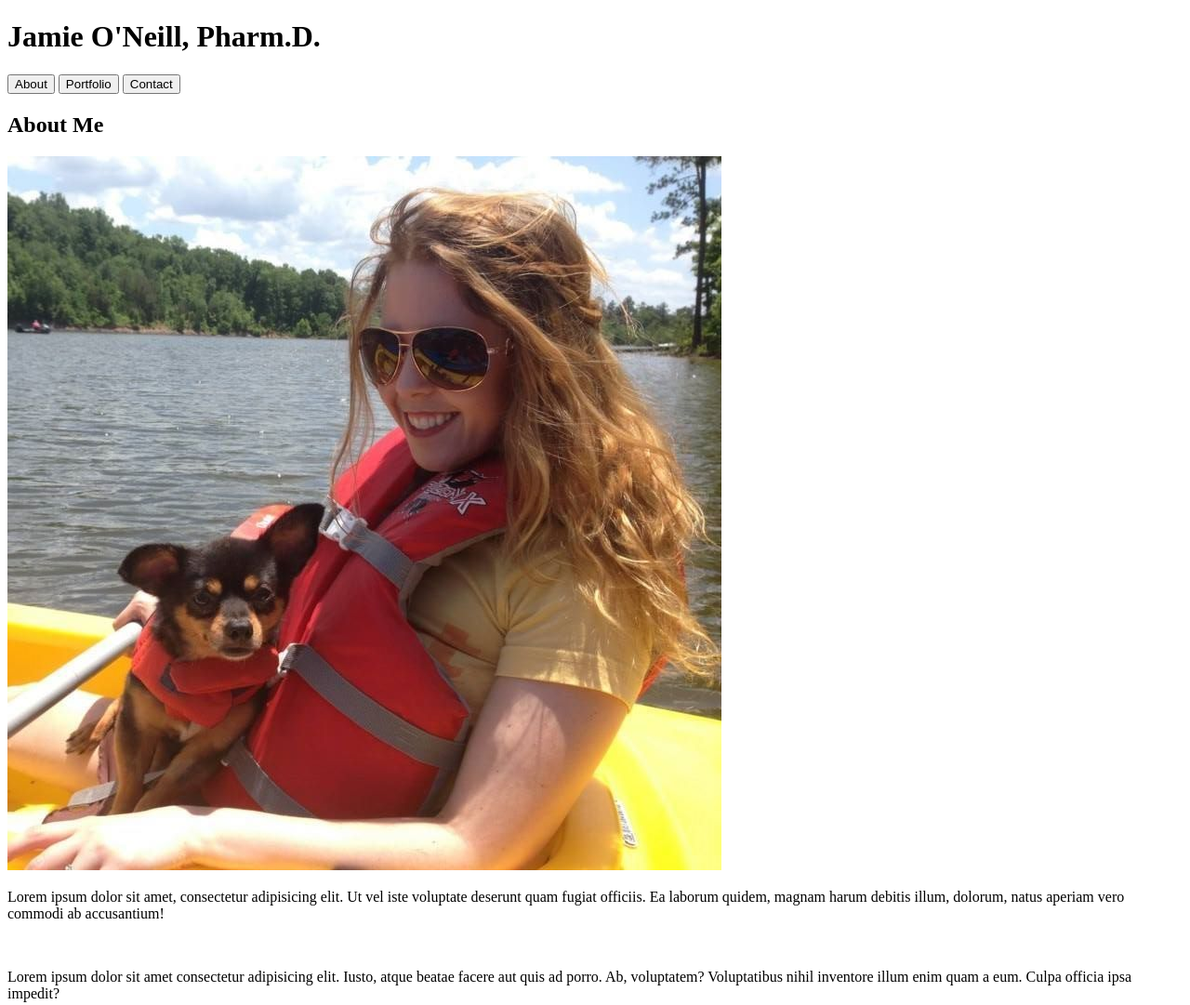
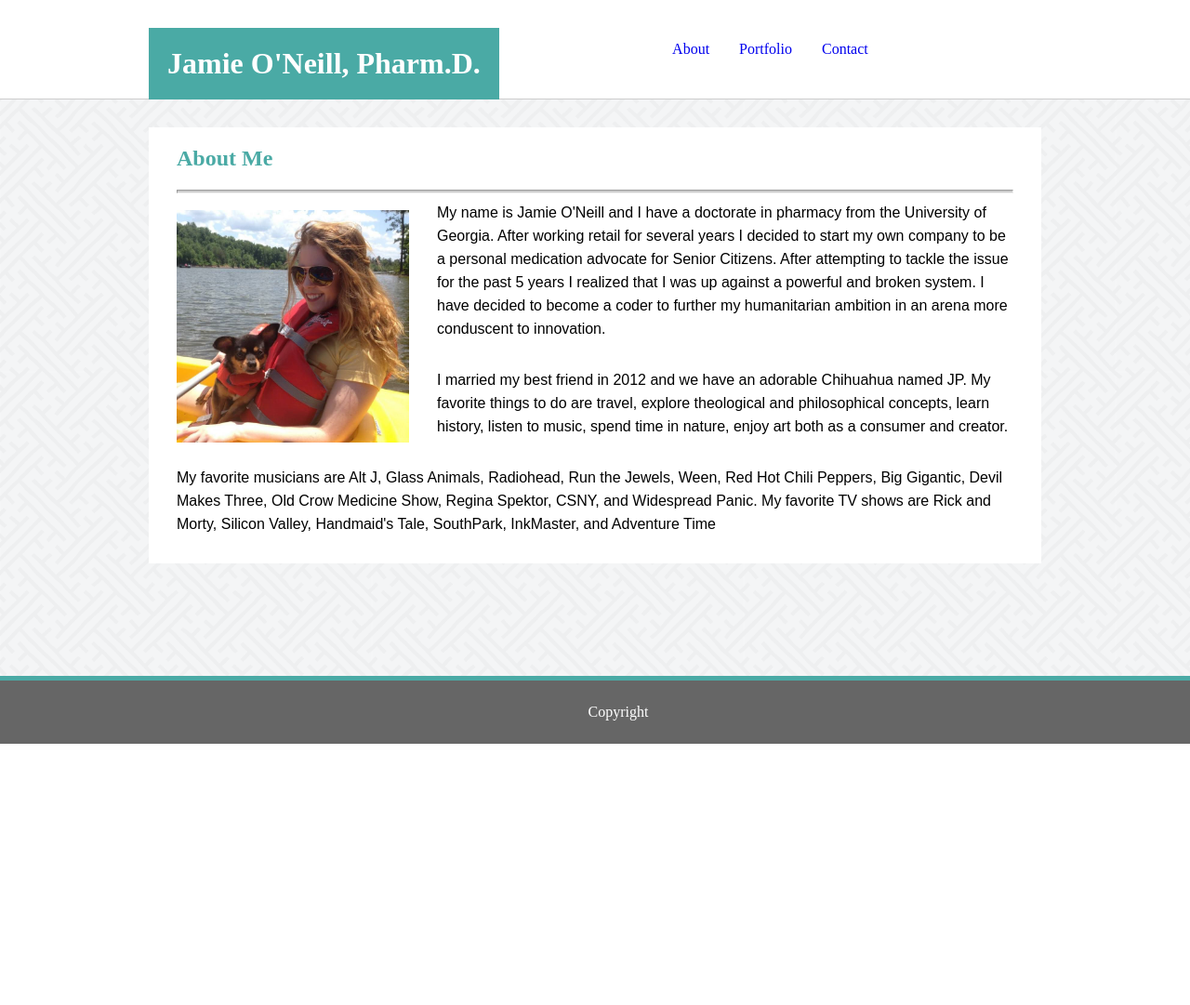
Before and after one commit to PharmDCoder/Basic-Portfolio, a plain HTML site: page index.html in a window 1280 px wide. Shown: the top 1081 px of the page at 93% size. After the commit the page ends 800 px from the top, so only its background shows below. Drawn offline with Linux system fonts and the light colour scheme.

Commit message:
css for main page .... more work left for this page but sending first draft

```diff
--- a/assets/css/style.css
+++ b/assets/css/style.css
@@ -0,0 +1,88 @@
+body {
+    background-image: url(../images/interlaced.png);
+    text-align: center;
+    margin: 0px;
+}
+
+footer {
+    border-top: 5px solid #4aaaa5;
+    background-color: #666666;
+    color: #ffffff;
+    padding: 25px;
+    position: fixed;
+    left: 0;
+    bottom: 0;
+    width: 100%;
+    text-align: center;
+}
+
+h1 {
+    background-color: #4aaaa5;
+    color: #ffffff;
+    float: left;
+    margin: 0px 0px 0px 0px;
+    padding: 20px;
+}
+
+h2 {
+    color: #4aaaa5;
+    text-align: left;
+    max-width: 960px;
+    padding-left: 30px;
+}
+
+header {
+    background-color: #ffffff;
+    padding: 30px;
+    border-bottom: 1px solid #cccccc;
+    margin: 0px;
+}
+
+hr {
+    margin-left: 30px;
+    margin-right: 30px;
+    background-color: #cccccc;
+    padding: 1px;
+}
+
+img {
+    width: 250px;
+    float: left;
+    margin: 10px 30px;
+}
+
+p {
+    text-align: left;
+    margin: 0px 30px 30px 30px;
+    line-height: 25px;
+    font-family: Arial, Helvetica, sans-serif;
+
+}
+
+section {
+    clear: both;
+    overflow: auto;
+    max-width: 960px;
+    margin: auto;
+    background-color: #ffffff;
+    margin-top: 30px;
+    margin-bottom: 30px;
+}
+
+.w960 {
+    margin:auto;
+    width:960px;
+}
+
+div.scrollMenu {
+    overflow: auto;
+    white-space: nowrap;
+    color: #cccccc;
+  }
+
+div.scrollMenu a {
+    display: inline-block;
+    text-align: center;
+    padding: 14px;
+    text-decoration: none;
+  }
--- a/index.html
+++ b/index.html
@@ -3,28 +3,35 @@
 <head>
     <link rel="stylesheet" type="text/css" href="../Basic-Portfolio/assets/css/cssReset.css">
     <link rel="stylesheet" type="text/css" href="../Basic-Portfolio/assets/css/style.css">
+    <title>Jamie O'Neill</title>
 </head>
 
 <body>
 
 <header>
+    <div class="w960">
     <h1>Jamie O'Neill, Pharm.D.</h1>
 
-    <button>About</button>
-    <button>Portfolio</button>
-    <button>Contact</button>
+    <div class="scrollMenu">
+        <a href=" ">About</a>
+        <a href="portfolio.html">Portfolio</a>
+        <a href="contact.html">Contact</a>
+    </div>
+    </div>
 </header>
 
 
    <section>
         <h2>About Me</h2>
 
+        <hr>
+
         <img src="../Basic-Portfolio/assets/images/mainPage.jpg" alt="self portrait">
-        <p>Lorem ipsum dolor sit amet, consectetur adipisicing elit. Ut vel iste voluptate deserunt quam fugiat officiis. Ea laborum quidem, magnam harum debitis illum, dolorum, natus aperiam vero commodi ab accusantium!</p>
-        <br>
-        <p>Lorem ipsum dolor sit amet consectetur adipisicing elit. Iusto, atque beatae facere aut quis ad porro. Ab, voluptatem? Voluptatibus nihil inventore illum enim quam a eum. Culpa officia ipsa impedit?</p>
-        <br>
-        <p>Lorem ipsum dolor sit amet consectetur adipisicing elit. Quasi aperiam nostrum facilis nihil facere commodi inventore impedit tempora natus odio autem ex, ea unde aliquid, voluptate quae neque repudiandae aut.</p>
+        <p>My name is Jamie O'Neill and I have a doctorate in pharmacy from the University of Georgia.  After working retail for several years I decided to start my own company to be a personal medication advocate for Senior Citizens.  After attempting to tackle the issue for the past 5 years I realized that I was up against a powerful and broken system.  I have decided to become a coder to further my humanitarian ambition in an arena more conduscent to innovation.</p>
+
+        <p>I married my best friend in 2012 and we have an adorable Chihuahua named JP.  My favorite things to do are travel, explore theological and philosophical concepts, learn history, listen to music, spend time in nature, enjoy art both as a consumer and creator.</p>
+
+        <p>My favorite musicians are Alt J, Glass Animals, Radiohead, Run the Jewels, Ween, Red Hot Chili Peppers, Big Gigantic, Devil Makes Three, Old Crow Medicine Show, Regina Spektor, CSNY, and Widespread Panic.  My favorite TV shows are Rick and Morty, Silicon Valley, Handmaid's Tale, SouthPark, InkMaster, and Adventure Time</p>
    </section>
 
 <footer>Copyright</footer>
```
Also changed, not shown: contact.html (+10 -6 lines), portfolio.html (+8 -4 lines), assets/images/interlaced.png (added).
